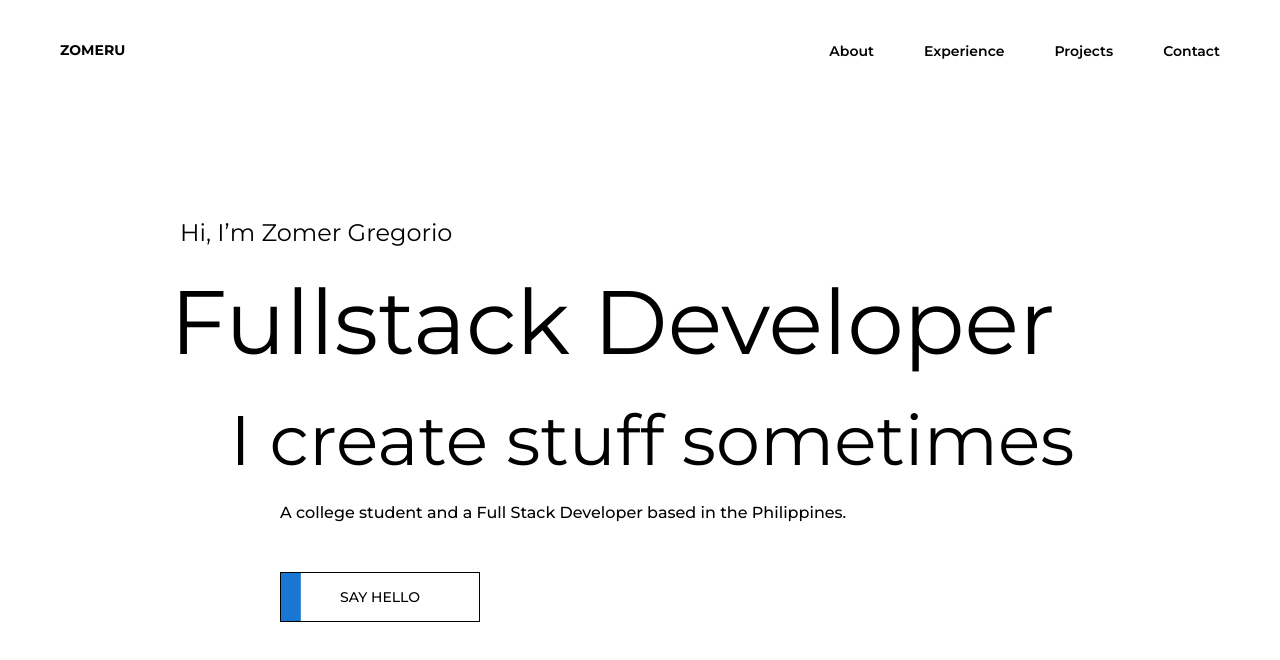
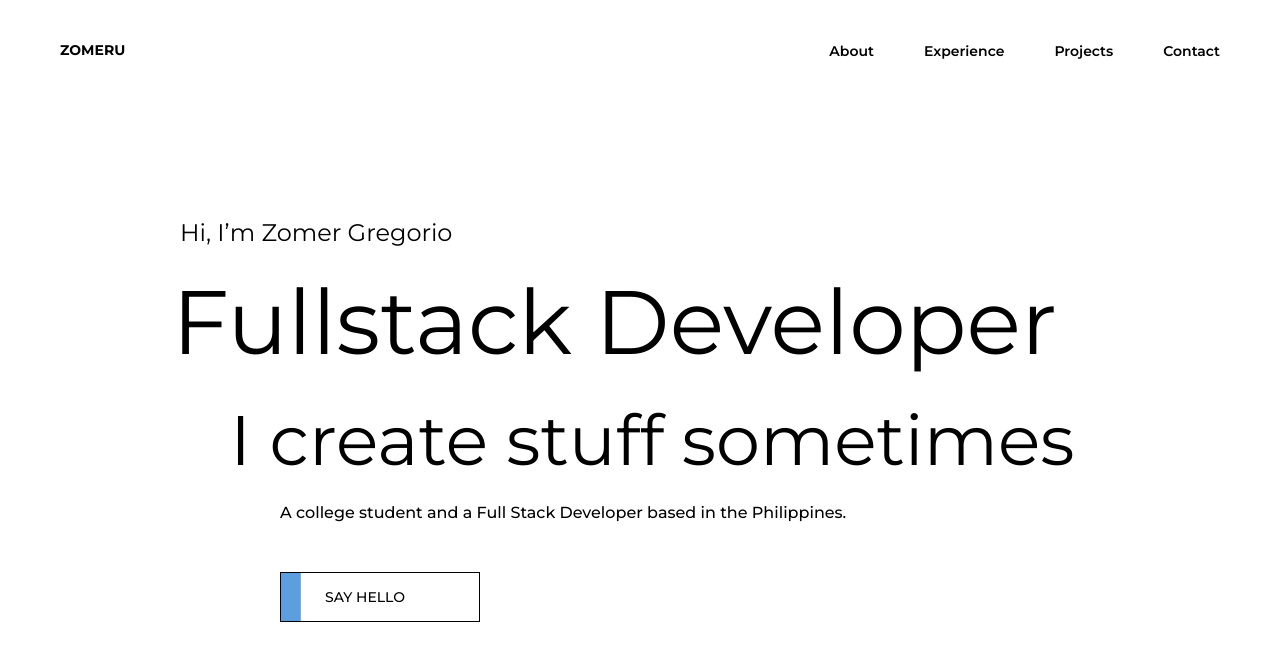
Before and after one commit to zomeru/portfolio, a Next.js app: page / in a window 1280 px wide. Shown: the top 660 px of the page. Built offline with nearby package versions, Linux system fonts and the light colour scheme.

Commit message:
Change button animation color

```diff
--- a/src/components/button.tsx
+++ b/src/components/button.tsx
@@ -29,7 +29,7 @@ const StyledButton = styled.a`
     left: 0;
     right: 0;
     bottom: 0;
-    background-color: var(--color-blue-dark);
+    background-color: var(--color-blue-dark-o);
     z-index: -1;
     transform: scaleX(0.1);
     transform-origin: left;
@@ -49,14 +49,13 @@ const StyledButton = styled.a`
   :hover p {
     margin-left: 20px;
     color: var(--color-white);
-    font-size: var(--fz-md);
   }
 
   .line::before {
     content: '';
     position: absolute;
     background-color: var(--color-black);
-    width: 30px;
+    width: 25px;
     height: 1px;
     top: 50%;
     left: 0;
@@ -71,7 +70,7 @@ const StyledButton = styled.a`
 
   p {
     position: relative;
-    margin-left: 0px;
+    margin-left: -30px;
     z-index: 10;
     transition: all 0.3s ease-in-out;
     /* justify-self: center; */
--- a/src/components/sections/Hero.tsx
+++ b/src/components/sections/Hero.tsx
@@ -24,7 +24,7 @@ const StyledHeroContent = styled.div`
   }
 
   h2 {
-    margin-left: -10px;
+    margin-left: -8px;
     font-weight: var(--font-regular);
     font-size: 90px;
     margin-bottom: var(--mg-md);
```
